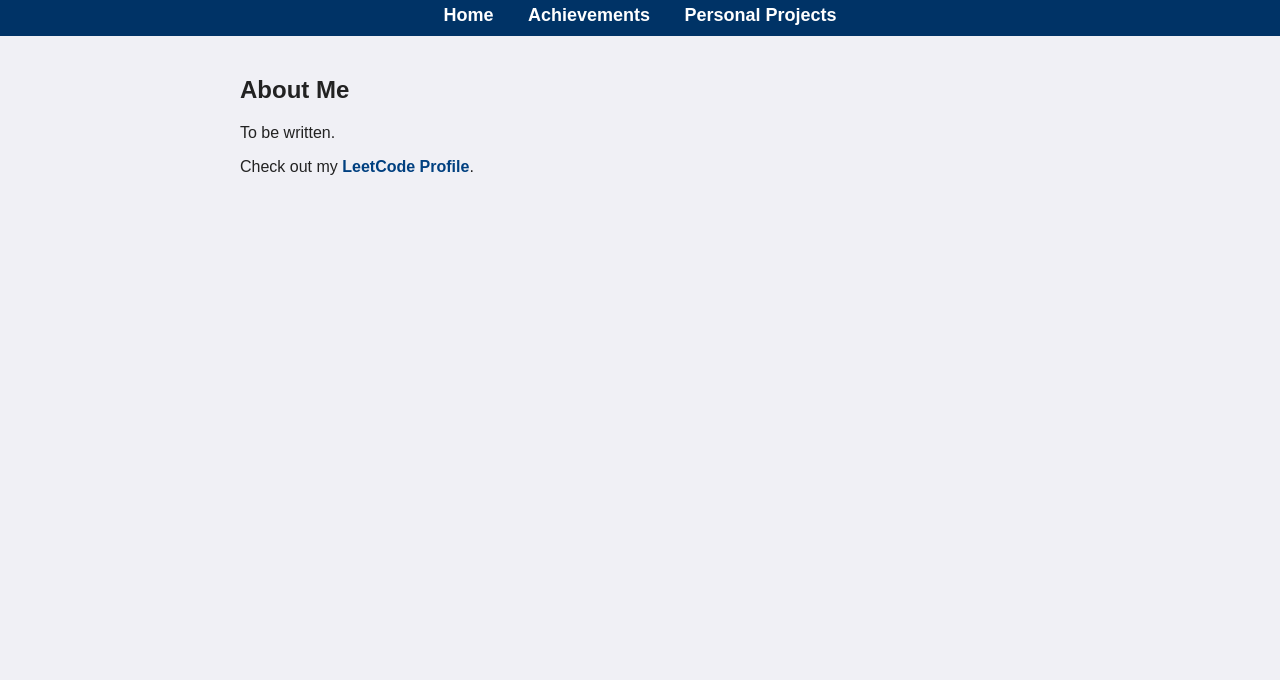
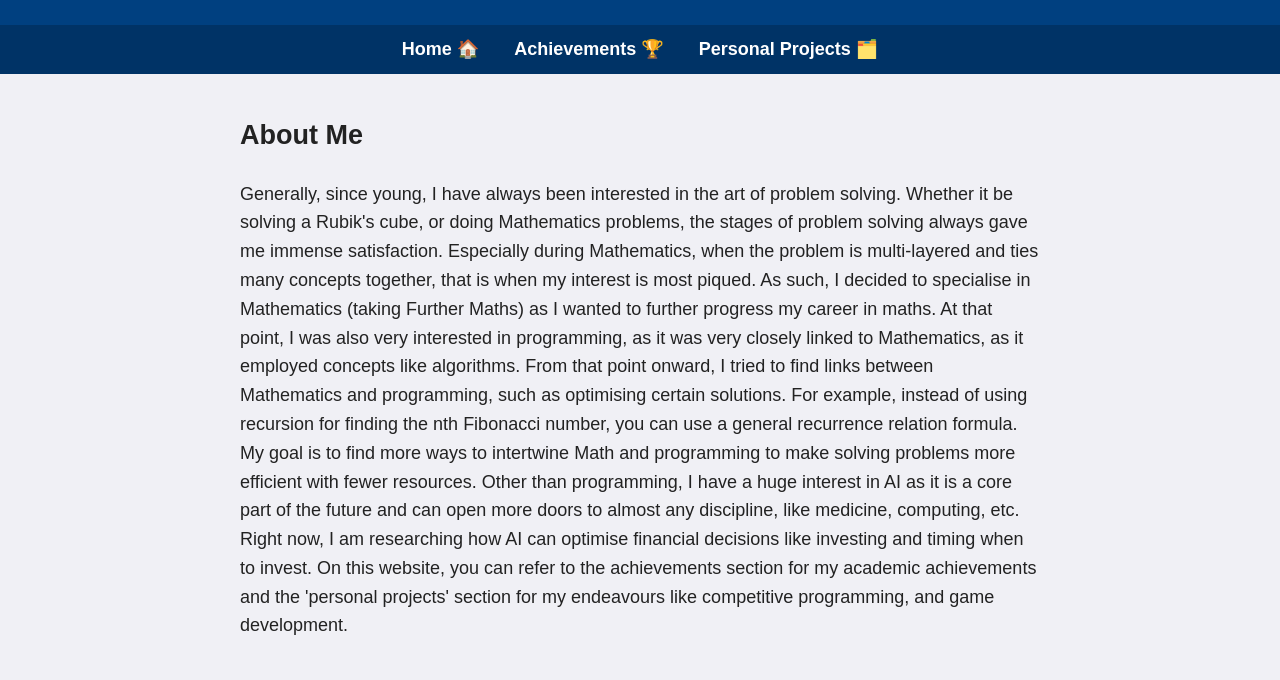
Before and after one commit to pondranath/O.J., a plain HTML site: page index.html in a window 1280 px wide. Shown: the part 127-807 px from the top of the page. Drawn offline with Linux system fonts and the light colour scheme.

Commit message:
Update index.html

```diff
--- a/index.html
+++ b/index.html
@@ -10,6 +10,8 @@
       background: #f0f0f5;
       margin: 0; padding: 0;
       color: #222;
+      font-size: 18px;
+      line-height: 1.6;
     }
     header {
       background: #004080;
@@ -60,15 +62,15 @@
     <h1>O.J.</h1>
   </header>
   <nav>
-    <a href="index.html">Home</a>
-    <a href="achievements.html">Achievements</a>
-    <a href="personal-projects.html">Personal Projects</a>
+    <a href="index.html">Home 🏠</a>
+    <a href="achievements.html">Achievements 🏆</a>
+    <a href="personal-projects.html">Personal Projects 🗂️</a>
   </nav>
   <main>
     <section id="about-me">
       <h2>About Me</h2>
-      <p>To be written.</p>
-      <p>Check out my <a href="https://leetcode.com/u/kar98k_fired/" target="_blank" rel="noopener noreferrer" class="code-link">LeetCode Profile</a>.</p>
+      <p>Generally, since young, I have always been interested in the art of problem solving. Whether it be solving a Rubik's cube, or doing Mathematics problems, the stages of problem solving always gave me immense satisfaction. Especially during Mathematics, when the problem is multi-layered and ties many concepts together, that is when my interest is most piqued. As such, I decided to specialise in Mathematics (taking Further Maths) as I wanted to further progress my career in maths. At that point, I was also very interested in programming, as it was very closely linked to Mathematics, as it employed concepts like algorithms. From that point onward, I tried to find links between Mathematics and programming, such as optimising certain solutions. For example, instead of using recursion for finding the nth Fibonacci number, you can use a general recurrence relation formula. My goal is to find more ways to intertwine Math and programming to make solving problems more efficient with fewer resources. Other than programming, I have a huge interest in AI as it is a core part of the future and can open more doors to almost any discipline, like medicine, computing, etc. Right now, I am researching how AI can optimise financial decisions like investing and timing when to invest. On this website, you can refer to the achievements section for my academic achievements and the 'personal projects' section for my endeavours like competitive programming, and game development.</p>
+
 
     </section>
   </main>
```
